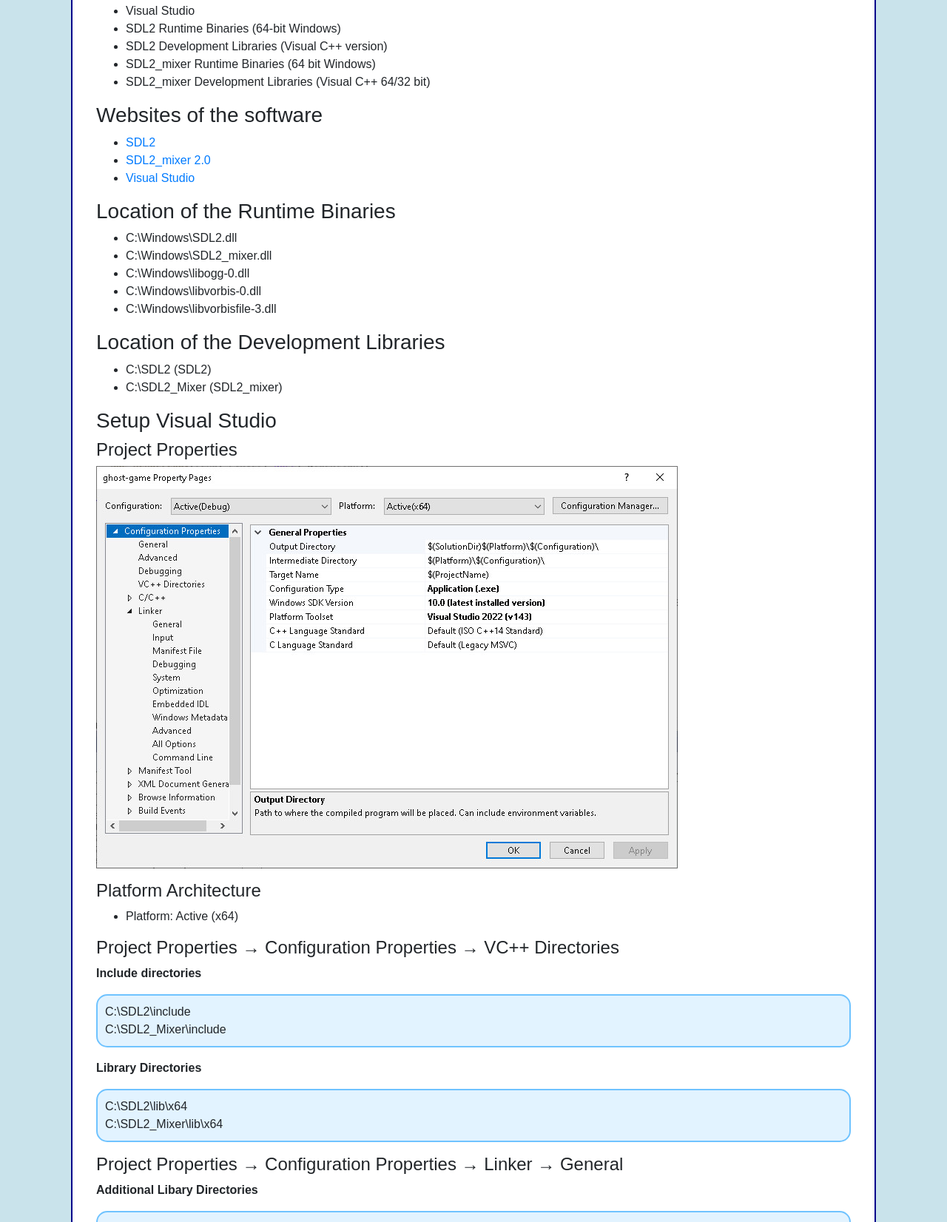
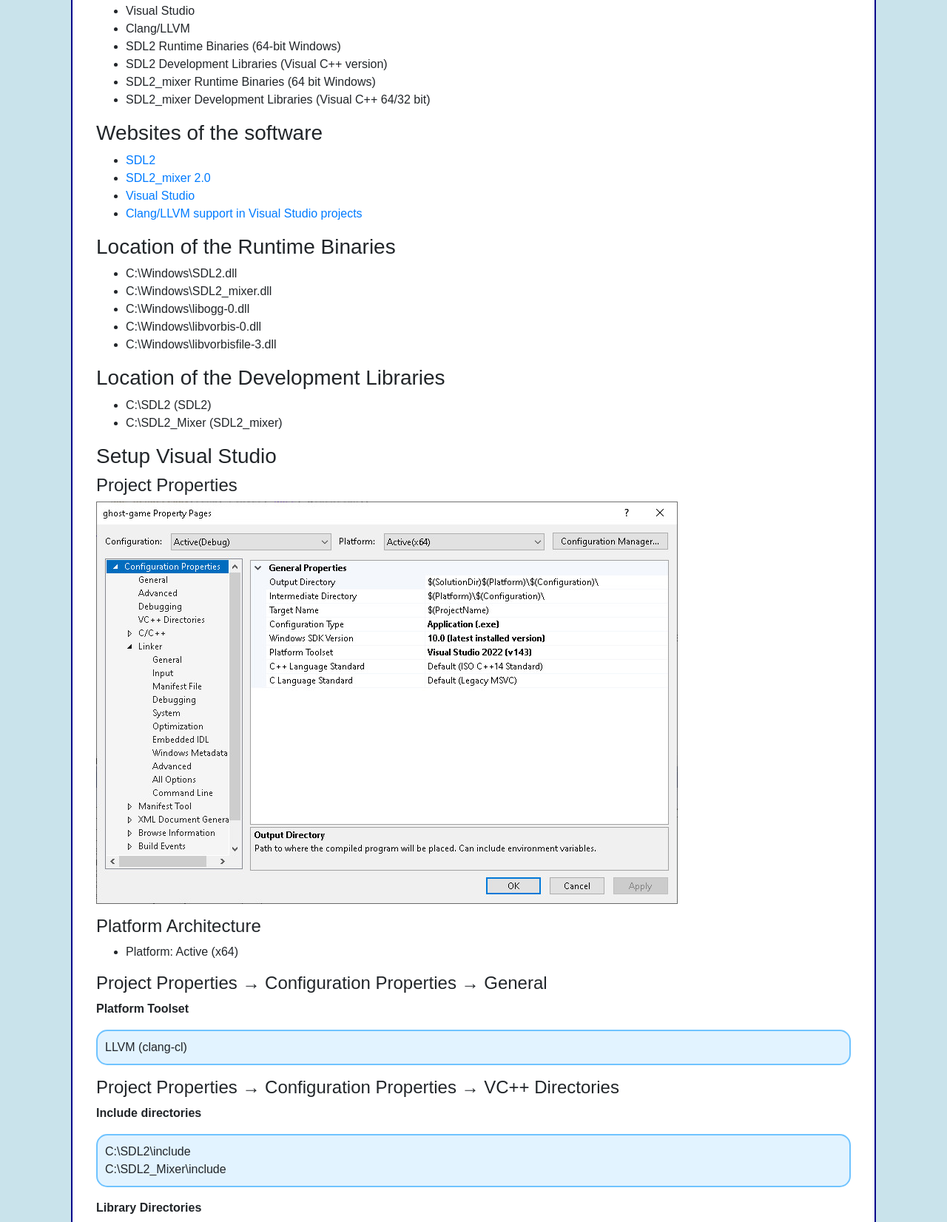
Before and after one commit to sagedemage/MyzdinWebsite, a plain HTML site: page building_game/windows_build.html in a window 1280 px wide. Shown: the part 261-1913 px from the top of the page at 74% size. Drawn offline with nearby package versions, Linux system fonts and the light colour scheme.

Commit message:
Added Clang/LLVM as a dependency in the Windows build page

```diff
--- a/building_game/windows_build.html
+++ b/building_game/windows_build.html
@@ -55,6 +55,7 @@
 				<h3> Software Requirements </h3>
 				<ul>
 					<li> Visual Studio </li>
+					<li> Clang/LLVM </li>
 					<li> SDL2 Runtime Binaries (64-bit Windows) </li>
 					<li> SDL2 Development Libraries (Visual C++ version) </li>
 					<li> SDL2_mixer Runtime Binaries (64 bit Windows) </li>
@@ -66,6 +67,7 @@
 					<li> <a href="https://www.libsdl.org/download-2.0.php"> SDL2 </a> </li>
 					<li> <a href="https://www.libsdl.org/projects/SDL_mixer/"> SDL2_mixer 2.0 </a> </li>
 					<li> <a href="https://visualstudio.microsoft.com/"> Visual Studio </a> </li>
+					<li> <a href="https://docs.microsoft.com/en-us/cpp/build/clang-support-msbuild?view=msvc-170"> Clang/LLVM support in Visual Studio projects </a> </li>
 				</ul>
 
 				<h3> Location of the Runtime Binaries </h3>
@@ -91,6 +93,11 @@
 				<ul>
 					<li> Platform: Active (x64) </li>
 				</ul>
+				<h4> Project Properties &#8594 Configuration Properties &#8594 General </h4>
+				<p><b> Platform Toolset </b></p>
+				<p class="box">
+					LLVM (clang-cl)
+				</p>
 				<h4> Project Properties &#8594 Configuration Properties &#8594 VC++ Directories </h4>
 				<p><b> Include directories </b></p>
 				<p class="box">
```
